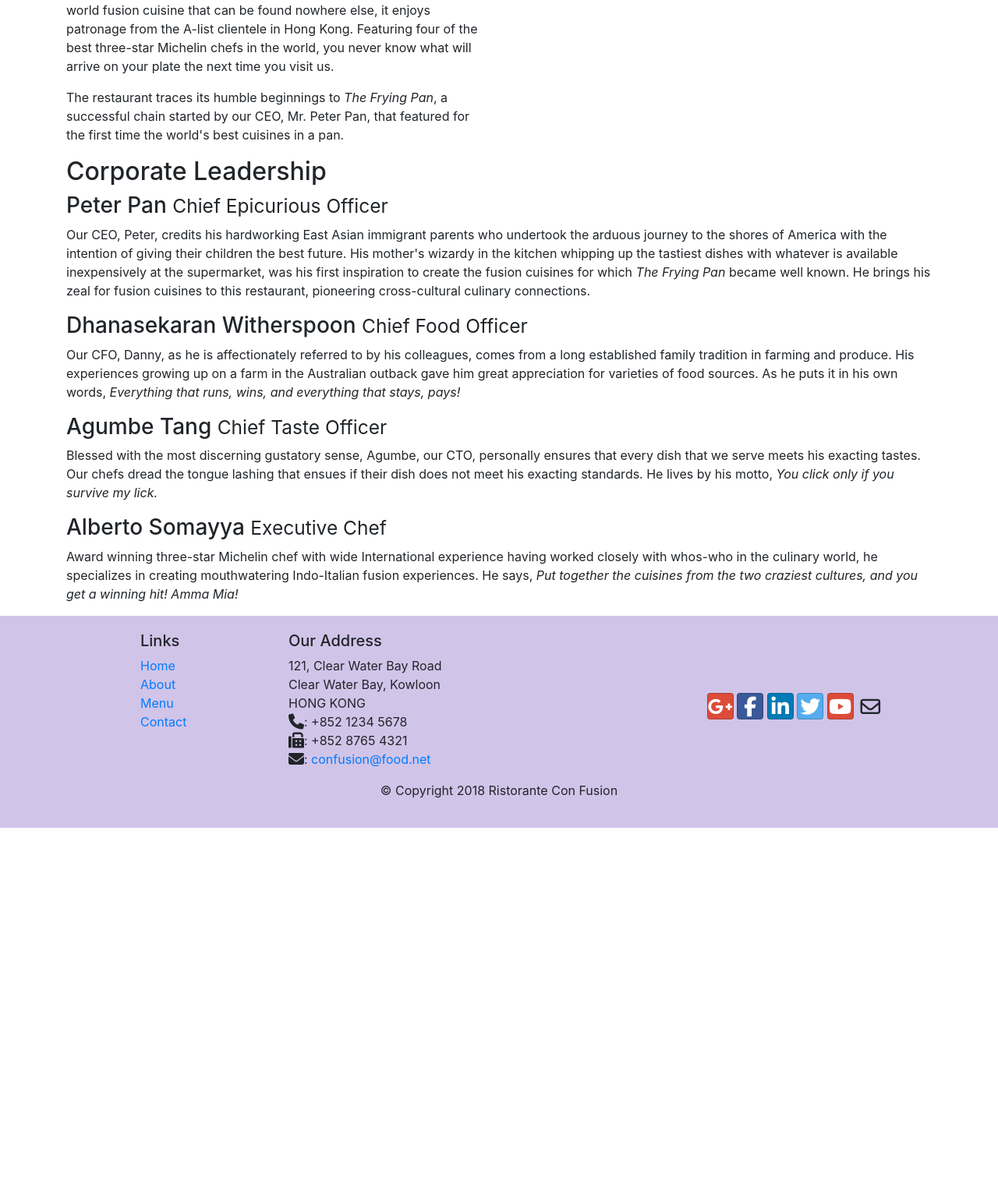
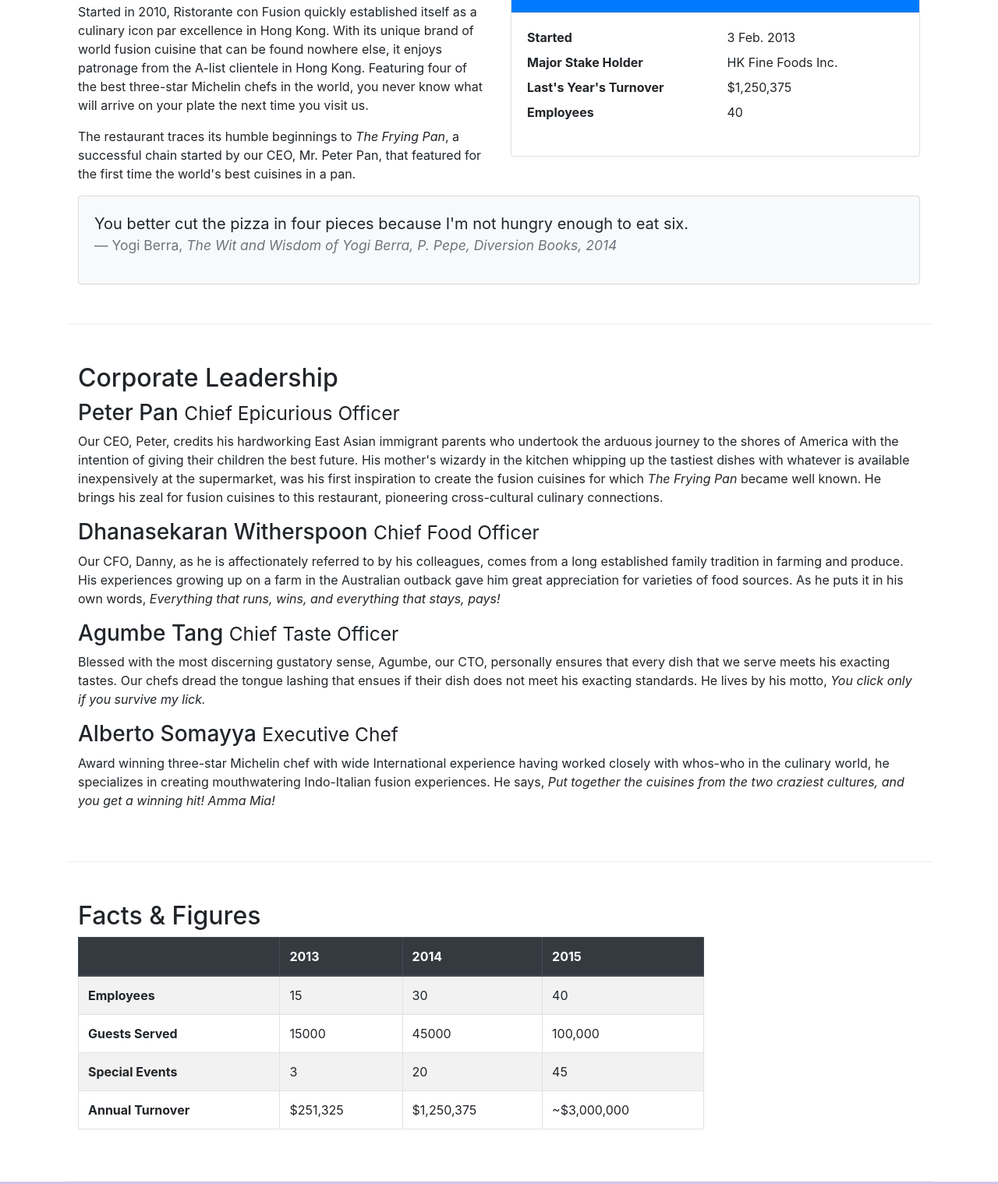
Before and after one commit to anirudhk29/Boot_ex, a plain HTML site: page aboutus.html in a window 1280 px wide. Shown: the part 558-2077 px from the top of the page at 78% size. Before the commit the page ends 1620 px from the top, so only its background shows below. Drawn offline with nearby package versions, Linux system fonts and the light colour scheme.

Commit message:
Tables and Cards

```diff
--- a/aboutus.html
+++ b/aboutus.html
@@ -61,18 +61,44 @@
             </div>
         </div>
 
-        <div class="row">
+        <div class="row row-content">
             <div class="col-12 col-sm-6">
                 <h2>Our History</h2>
                 <p>Started in 2010, Ristorante con Fusion quickly established itself as a culinary icon par excellence in Hong Kong. With its unique brand of world fusion cuisine that can be found nowhere else, it enjoys patronage from the A-list clientele in Hong Kong.  Featuring four of the best three-star Michelin chefs in the world, you never know what will arrive on your plate the next time you visit us.</p>
                 <p>The restaurant traces its humble beginnings to <em>The Frying Pan</em>, a successful chain started by our CEO, Mr. Peter Pan, that featured for the first time the world's best cuisines in a pan.</p>
             </div>
-            <div>
+            <div class="col-sm">
+              <div class="card">
+                <h3 class="card-header bg-primary text-white">Facts At a Glance</h3>
+                <div class="card-body">
+                  <dl class="row">
+                    <dt class="col-6">Started</dt>
+                    <dd class="col-6">3 Feb. 2013</dd>
+                    <dt class="col-6">Major Stake Holder</dt>
+                    <dd class="col-6">HK Fine Foods Inc.</dd>
+                    <dt class="col-6">Last's Year's Turnover</dt>
+                    <dd class="col-6">$1,250,375</dd>
+                    <dt class="col-6">Employees</dt>
+                    <dd class="col-6">40 </dd>
+                  </dl>
+                </div>
+              </div>
+            </div>
+            <div class="col-12">
+              <div class="card card-body bg-light">
+                <blockquote class="blockquote">
+                  <p class="mb-0">You better cut the pizza in four pieces because
+                    I'm not hungry enough to eat six.</p>
+                    <footer class="blockquote-footer">Yogi Berra,<cite title="Source Title"> The Wit and Wisdom
+                      of Yogi Berra, P. Pepe, Diversion Books, 2014</cite>
+                    </footer>
+                  </blockquote>
+              </div>
             </div>
         </div>
 
 
-        <div class="row">
+        <div class="row row-content">
             <div class="col-12">
                 <h2>Corporate Leadership</h2>
                 <h3>Peter Pan <small>Chief Epicurious Officer</small></h3>
@@ -85,7 +111,51 @@
                 <p class="d-none d-sm-block">Award winning three-star Michelin chef with wide International experience having worked closely with whos-who in the culinary world, he specializes in creating mouthwatering Indo-Italian fusion experiences. He says, <em>Put together the cuisines from the two craziest cultures, and you get a winning hit! Amma Mia!</em></p>
             </div>
        </div>
-
+       <div class="row row-content">
+         <div class="col-12 col-sm-9">
+           <h2>Facts &amp; Figures</h2>
+           <div class="table-responsive">
+             <table class="table table-striped table-bordered" >
+               <thead class="thead-dark">
+                 <tr>
+                   <th>&nbsp;</th>
+                   <th>2013</th>
+                   <th>2014</th>
+                   <th>2015</th>
+                 </tr>
+               </thead>
+               <tbody>
+                 <tr>
+                   <th>Employees</th>
+                   <td>15</td>
+                   <td>30</td>
+                   <td>40</td>
+                 </tr>
+                 <tr>
+                   <th>Guests Served</th>
+                   <td>15000</td>
+                   <td>45000</td>
+                   <td>100,000</td>
+                 </tr>
+                 <tr>
+                   <th>Special Events</th>
+                   <td>3</td>
+                   <td>20</td>
+                   <td>45</td>
+                 </tr>
+                 <tr>
+                   <th>Annual Turnover</th>
+                   <td>$251,325</td>
+                   <td>$1,250,375</td>
+                   <td>~$3,000,000</td>
+                 </tr>
+               </tbody>
+             </table>
+           </div>
+         </div>
+         <div class="col-12 col-sm-3">
+         </div>
+       </div>
     </div>
 
     <footer class="footer">
```
